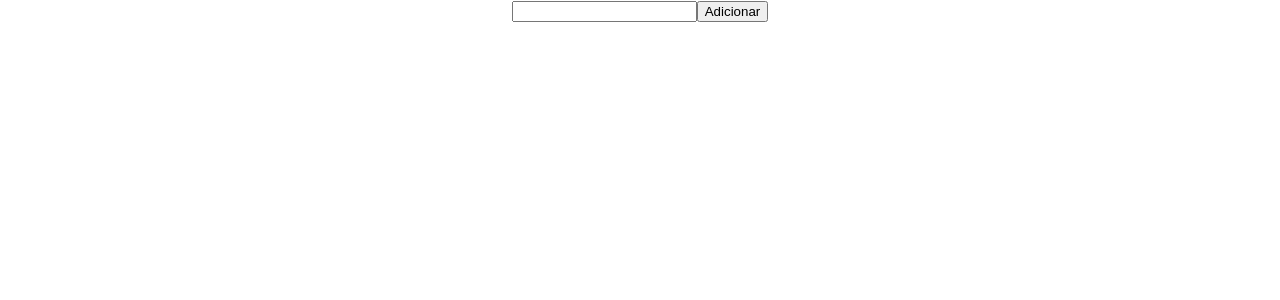
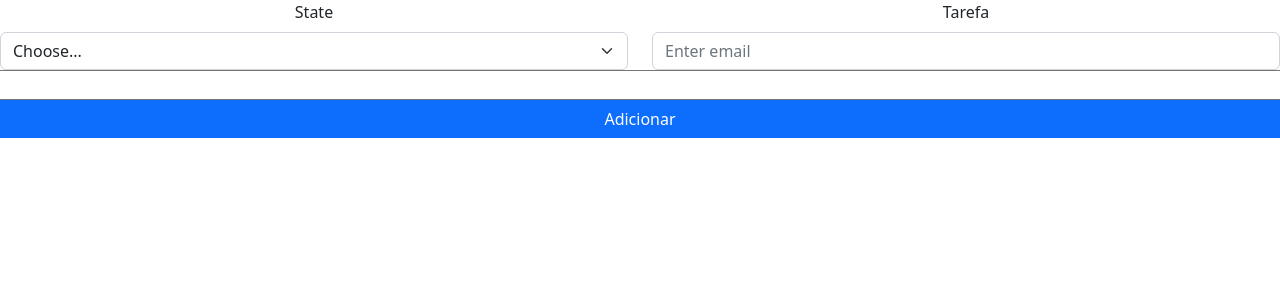
Before and after one commit to edgarvazevedo/tarefas-front, a React (Create React App) app: page / in a window 1280 px wide. Shown: the top 300 px of the page. Built offline with nearby package versions, Linux system fonts and the light colour scheme.

Commit message:
adicionado boostrap

```diff
--- a/package.json
+++ b/package.json
@@ -6,7 +6,9 @@
     "@testing-library/jest-dom": "^5.16.5",
     "@testing-library/react": "^13.4.0",
     "@testing-library/user-event": "^13.5.0",
+    "bootstrap": "^5.2.3",
     "react": "^18.2.0",
+    "react-bootstrap": "^2.7.4",
     "react-dom": "^18.2.0",
     "react-router-dom": "^6.11.2",
     "react-scripts": "5.0.1",
--- a/src/App.js
+++ b/src/App.js
@@ -1,4 +1,5 @@
 import "./App.css";
+import 'bootstrap/dist/css/bootstrap.min.css';
 import { BrowserRouter as Router, Routes, Route } from "react-router-dom";
 import Home from "./pages/Home";
 
--- a/src/components/ListaTarefas.jsx
+++ b/src/components/ListaTarefas.jsx
@@ -1,4 +1,8 @@
 import React from "react";
+import Button from "react-bootstrap/Button";
+import Form from "react-bootstrap/Form";
+import Col from "react-bootstrap/Col";
+import Row from "react-bootstrap/Row";
 
 export default class ListaTarefas extends React.Component {
   constructor(props) {
@@ -38,16 +42,38 @@ export default class ListaTarefas extends React.Component {
   render() {
     const { tarefas, novaTarefa } = this.state;
     return (
-      <div>
-        <form onSubmit={this.handleSubmit}>
-          <input type="text" value={novaTarefa} onChange={this.handleChange} />
-          <button type="submit">Adicionar</button>
-        </form>
+      <div className="">
+        <Form onSubmit={this.handleSubmit}>
+          <Row className="mb-3">
+            <Form.Group as={Col} controlId="formGridState">
+              <Form.Label>State</Form.Label>
+              <Form.Select defaultValue="Choose...">
+                <option>Choose...</option>
+                <option>...</option>
+              </Form.Select>
+            </Form.Group>
+            <Form.Group as={Col} controlId="formGridEmail">
+              <Form.Label>Tarefa</Form.Label>
+              <Form.Control
+                type="email"
+                placeholder="Enter email"
+                value={novaTarefa}
+                onChange={this.handleChange}
+              />
+            </Form.Group>
+            <input
+              type="text"
+              value={novaTarefa}
+              onChange={this.handleChange}
+            />
+            <Button type="submit">Adicionar</Button>
+          </Row>
+        </Form>
         <ul>
           {tarefas.map((tarefas, index) => (
             <li key={index}>
               {tarefas}
-              <button onClick={() => this.handleDelete}>Excluir</button>
+              <Button onClick={() => this.handleDelete}>Excluir</Button>
             </li>
           ))}
         </ul>
```
Also changed, not shown: 1 other file (tests, documents, lock files or other folders).
